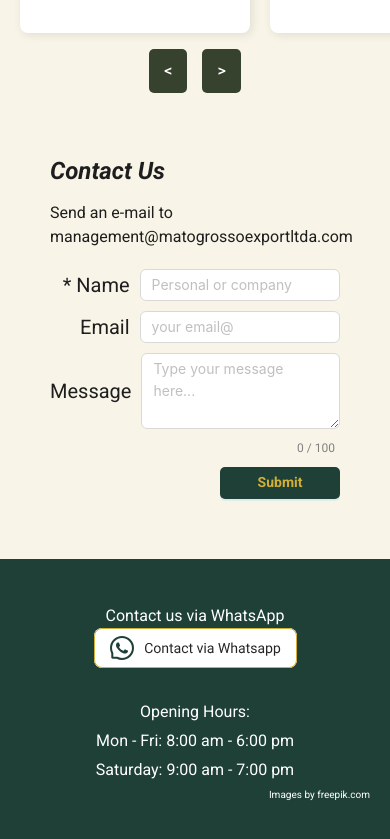
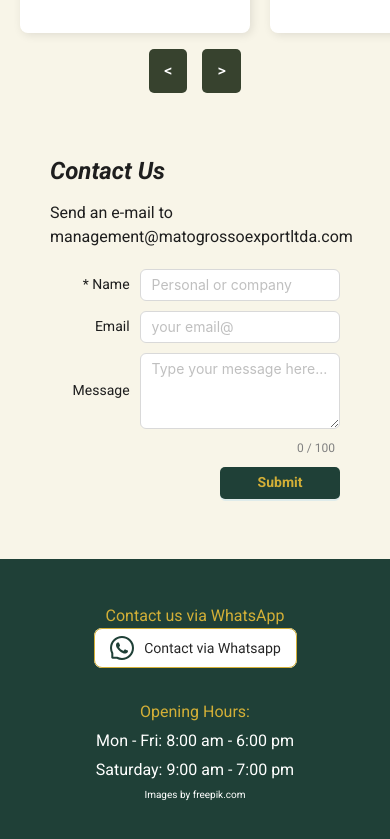
Before and after one commit to mgimportexport/site-mg, a React (Vite) app: page / in a window 390 px wide. Shown: the part 2404-3243 px from the top of the page. Built offline with nearby package versions, Linux system fonts and the light colour scheme.

Commit message:
contact responsive

```diff
--- a/src/components/Contact.tsx
+++ b/src/components/Contact.tsx
@@ -146,7 +146,7 @@ const Contact = () => {
         <p className="contact-footer-title">{translations.opening_hours}</p>
         <p className="contact-footer-text">{translations.weekdays}</p>
         <p className="contact-footer-text">{translations.saturday}</p>
-        <p style={{ textAlign: "right", fontSize: "10px" }}>
+        <p style={{ textAlign: window.innerWidth > 768 ? "right" : "center", fontSize: "10px" }}>
           {translations.image_credit}
         </p>
       </div>
--- a/src/styles/global.css
+++ b/src/styles/global.css
@@ -817,6 +817,16 @@ section {
   .contact-image {
     display: none;
   }
+  .contact-footer{
+    flex-direction: column-reverse;
+  }
+  .contact-footer-title{
+    color: #D3AF37;
+  }
+  .contact-label{
+    font-size: 0.875rem;
+    font-weight: 400;
+  }
 }
 
 /* ================================= */
```
